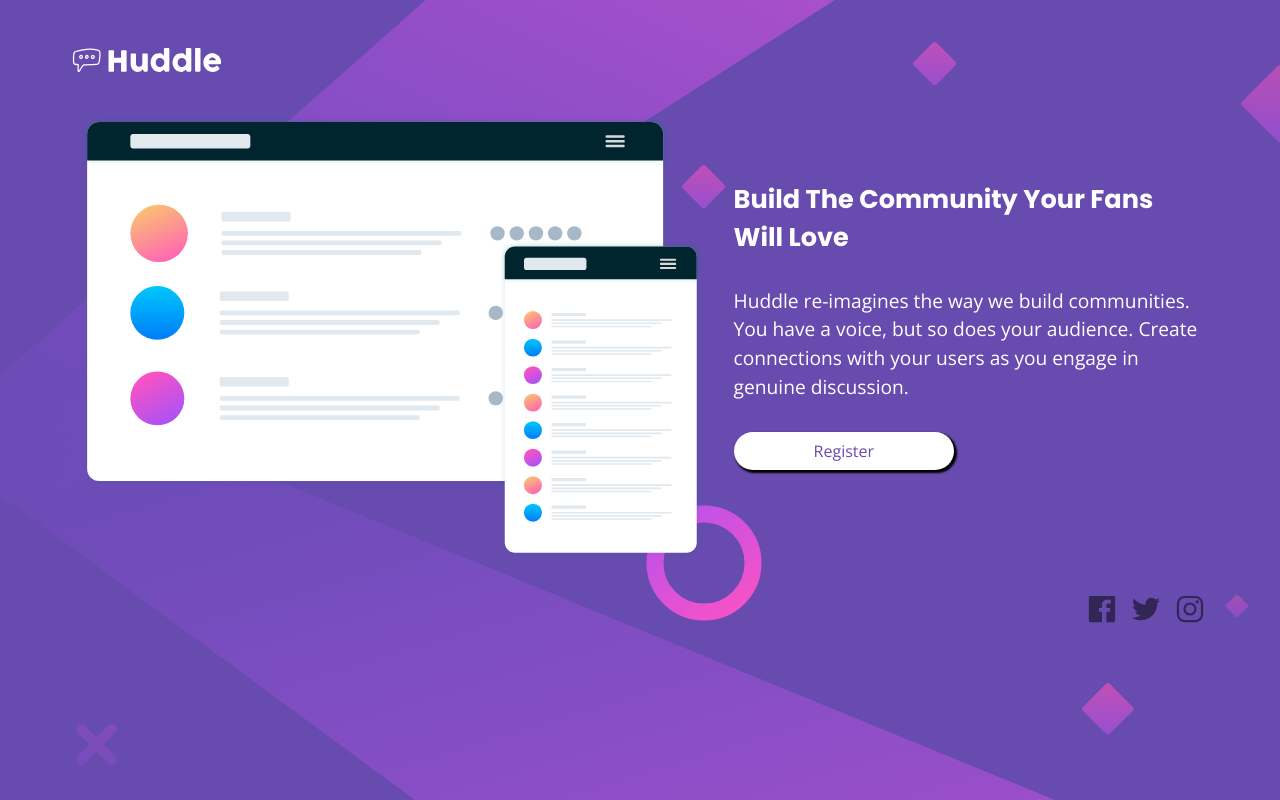
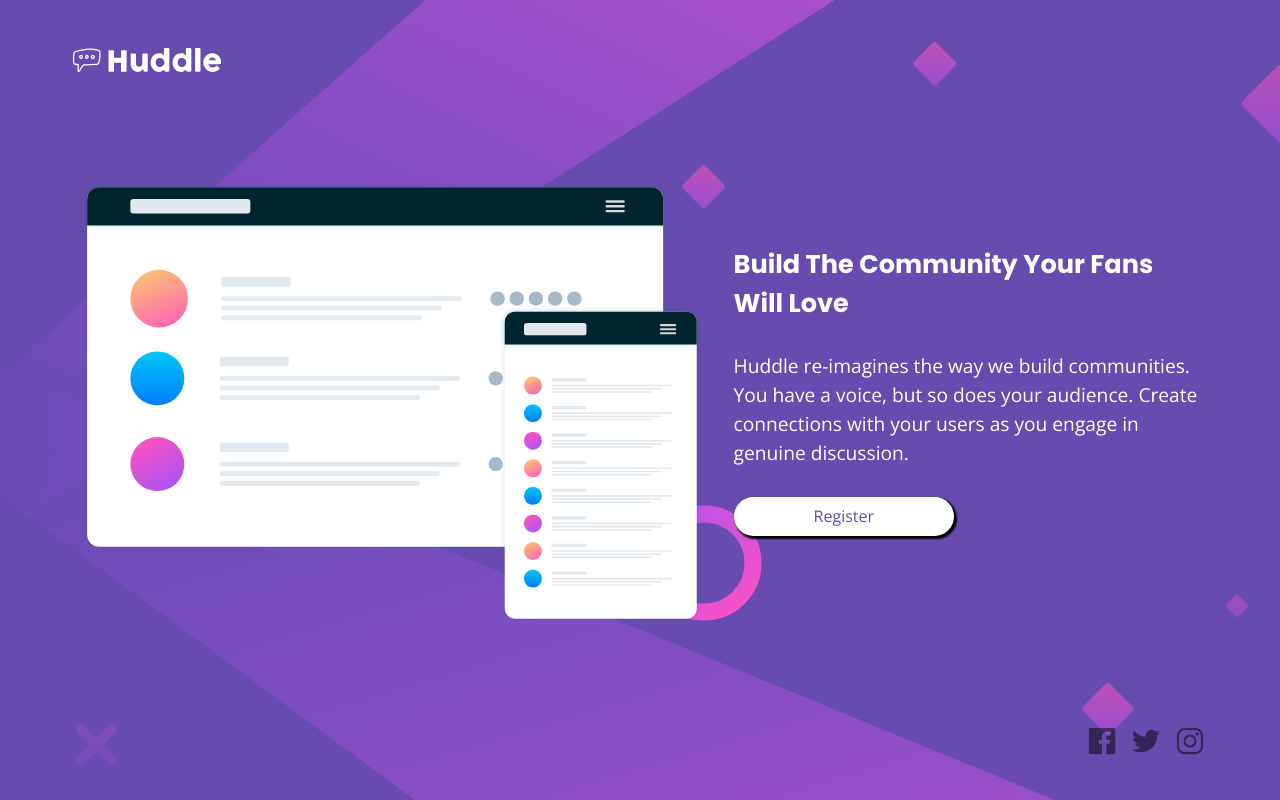
Before and after one commit to Rabin92/huddle-landing-page, a plain HTML site: page index.html in a window 1280 px wide. Drawn offline with nearby package versions, Linux system fonts and the light colour scheme.

Commit message:
Update styles.css

```diff
--- a/css/styles.css
+++ b/css/styles.css
@@ -33,6 +33,7 @@ button[type="submit"] {
 
 .flex-container {
   display: flex;
+  min-height: 80vh;
   flex-direction: column;
   /* small screens */
   text-align: center;
@@ -48,10 +49,19 @@ button[type="submit"] {
   box-shadow: 2px 2px 2px 1px black;
 }
 
+button[type="submit"]:hover {
+  transform: translateY(3px);
+}
+
 .primary-img,
 .secondary-content {
   padding-left: 1em;
   padding-right: 1em;
+}
+
+.primary-img,
+.secondary-content {
+  align-self: center;
 }
 
 .heading {
@@ -83,12 +93,12 @@ button[type="submit"] {
   width: 30px;
   opacity: 0.5;
   margin-right: 10px;
-  transition: opacity 0.5s ease-in-out;
+  transition: opacity 0.5s ease-in-out, transform 0.5s 0.2s;
 }
 
 .social:hover {
   opacity: 1;
-  transform: rotate(10deg);
+  transform: rotate(10deg) scale(1.2);
 }
 
 /* ******************************* MEDIA QUERY ****************************** */
@@ -105,9 +115,7 @@ button[type="submit"] {
 
   .flex-container {
     flex-direction: row;
-    align-items: center;
     text-align: initial;
-    align-items: center;
   }
 
   .primary-img {
```
